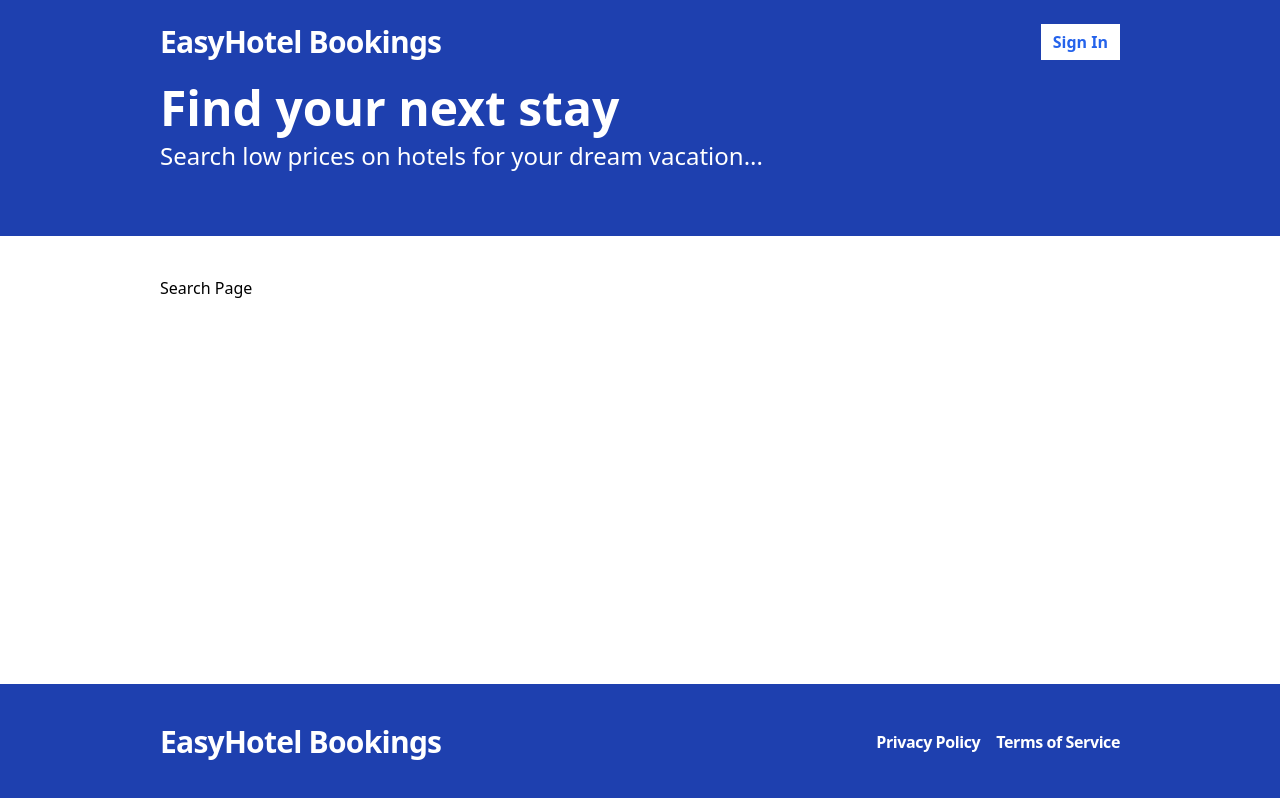
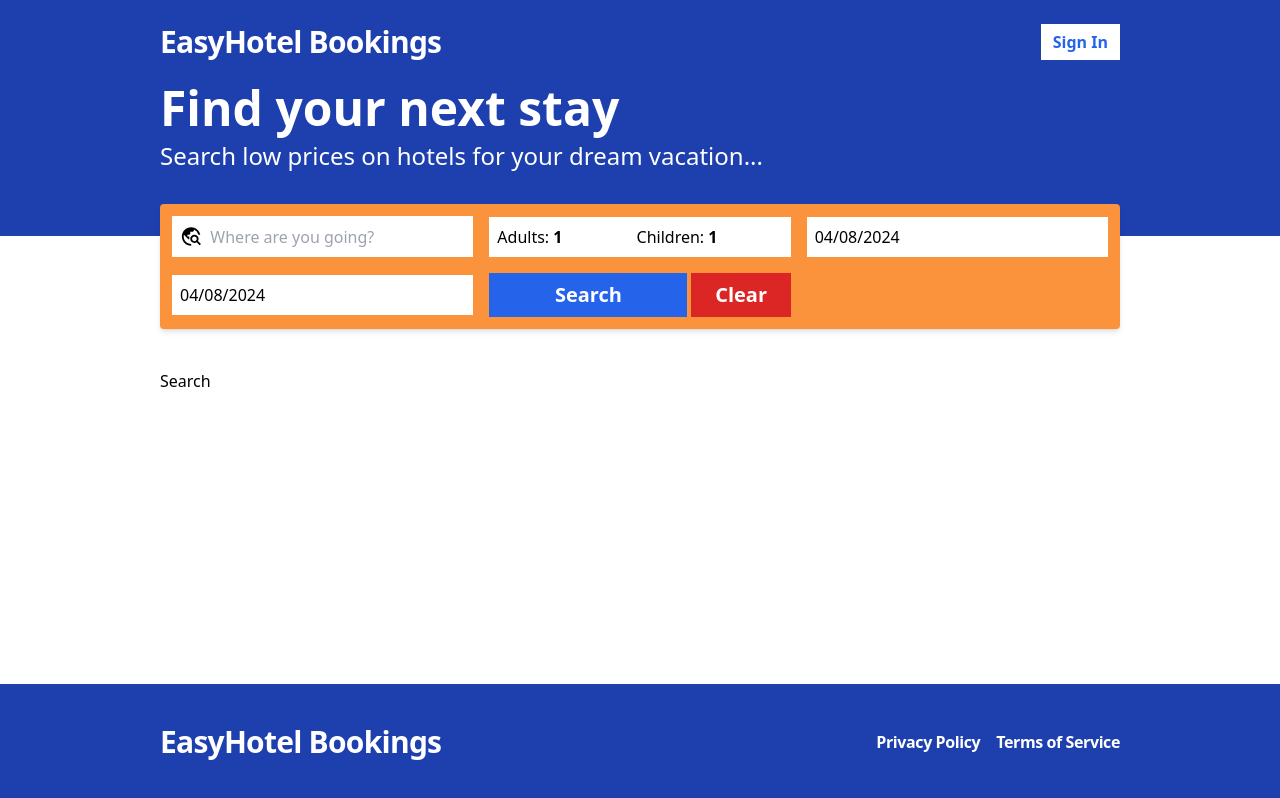
Before and after one commit to alexkasema/easy-hotel-booking, a React (Vite) app in the folder frontend/: page /search in a window 1280 px wide. Built offline with nearby package versions, Linux system fonts and the light colour scheme; no server answers.

Commit message:
Created the search bar component and set up the form to set the search results to the search context

```diff
--- a/frontend/package.json
+++ b/frontend/package.json
@@ -11,6 +11,7 @@
   },
   "dependencies": {
     "react": "^18.2.0",
+    "react-datepicker": "^6.6.0",
     "react-dom": "^18.2.0",
     "react-hook-form": "^7.51.2",
     "react-icons": "^5.0.1",
@@ -19,6 +20,7 @@
   },
   "devDependencies": {
     "@types/react": "^18.2.66",
+    "@types/react-datepicker": "^6.2.0",
     "@types/react-dom": "^18.2.22",
     "@typescript-eslint/eslint-plugin": "^7.2.0",
     "@typescript-eslint/parser": "^7.2.0",
--- a/frontend/src/App.tsx
+++ b/frontend/src/App.tsx
@@ -11,6 +11,7 @@
 import { useAppContext } from "./contexts/AppContext";
 import MyHotels from "./pages/MyHotels";
 import EditHotel from "./pages/EditHotel";
+import Search from "./pages/Search";
 
 function App() {
   const { isLoggedIn } = useAppContext();
@@ -19,7 +20,7 @@
       <Router>
         <Routes>
           <Route path="/" element={<Layout><p>Home Page</p></Layout>} />
-          <Route path="/search" element={<Layout><p>Search Page</p></Layout>} />
+          <Route path="/search" element={<Layout> <Search /> </Layout>} />
           <Route path="/register" element={<Layout> <Register /> </Layout>} />
           <Route path="/sign-in" element={<Layout> <SignIn /> </Layout>} />
           {isLoggedIn && (
--- /dev/null
+++ b/frontend/src/components/SearchBar.tsx
@@ -0,0 +1,113 @@
+import { FormEvent, useState } from "react";
+import { useSearchContext } from "../contexts/SearchContext";
+import { MdTravelExplore } from "react-icons/md";
+import DatePicker from "react-datepicker";
+import "react-datepicker/dist/react-datepicker.css";
+import { useNavigate } from "react-router-dom";
+
+const SearchBar = () => {
+  const navigate = useNavigate();
+  const search = useSearchContext();
+
+  const [destination, setDestination] = useState<string>(search.destination);
+  const [checkIn, setCheckIn] = useState<Date>(search.checkIn);
+  const [checkOut, setCheckOut] = useState<Date>(search.checkOut);
+  const [adultCount, setAdultCount] = useState<number>(search.adultCount);
+  const [childCount, setChildCount] = useState<number>(search.childCount);
+
+  const handleSubmit = (event: FormEvent) => {
+    event.preventDefault();
+    search.saveSearchValues(
+      destination,
+      checkIn,
+      checkOut,
+      adultCount,
+      childCount
+    );
+    navigate("/search");
+  };
+
+  const minDate = new Date();
+  const maxDate = new Date();
+  maxDate.setFullYear(maxDate.getFullYear() + 1);
+
+  return (
+    <form
+      onSubmit={handleSubmit}
+      className="-mt-8 p-3 bg-orange-400 rounded shadow-md grid grid-cols-2 lg:grid-cols-3 2xl:grid-cols-5 items-center gap-4"
+    >
+      <div className="flex flex-row items-center flex-1 bg-white p-2">
+        <MdTravelExplore size={25} className="mr-2" />
+        <input
+          placeholder="Where are you going?"
+          className="text-md w-full focus:outline-none"
+          value={destination}
+          onChange={(event) => setDestination(event.target.value)}
+        />
+      </div>
+
+      <div className="flex bg-white px-2 py-1 gap-2">
+        <label className="items-center flex">
+          Adults:
+          <input
+            className="w-full p-1 focus:outline-none font-bold"
+            type="number"
+            min={1}
+            max={20}
+            value={adultCount}
+            onChange={(event) => setAdultCount(parseInt(event.target.value))}
+          />
+        </label>
+        <label className="items-center flex">
+          Children:
+          <input
+            className="w-full p-1 focus:outline-none font-bold"
+            type="number"
+            min={0}
+            max={20}
+            value={childCount}
+            onChange={(event) => setChildCount(parseInt(event.target.value))}
+          />
+        </label>
+      </div>
+      <div>
+        <DatePicker
+          selected={checkIn}
+          onChange={(date) => setCheckIn(date as Date)}
+          selectsStart
+          startDate={checkIn}
+          endDate={checkOut}
+          minDate={minDate}
+          maxDate={maxDate}
+          placeholderText="Check-in Date"
+          className="min-w-full bg-white p-2 focus:outline-none"
+          wrapperClassName="min-w-full"
+        />
+      </div>
+      <div>
+        <DatePicker
+          selected={checkOut}
+          onChange={(date) => setCheckOut(date as Date)}
+          selectsStart
+          startDate={checkIn}
+          endDate={checkOut}
+          minDate={minDate}
+          maxDate={maxDate}
+          placeholderText="Check-out Date"
+          className="min-w-full bg-white p-2 focus:outline-none"
+          wrapperClassName="min-w-full"
+        />
+      </div>
+      <div className="flex gap-1">
+        <button className="w-2/3 bg-blue-600 text-white h-full p-2 font-bold text-xl hover:bg-blue-500">
+          Search
+        </button>
+        <button className="w-1/3 bg-red-600 text-white h-full p-2 font-bold text-xl hover:bg-red-500">
+          Clear
+        </button>
+      </div>
+    </form>
+  );
+};
+
+export default SearchBar;
--- a/frontend/src/layouts/Layout.tsx
+++ b/frontend/src/layouts/Layout.tsx
@@ -2,6 +2,7 @@
 import Footer from "../components/Footer";
 import Header from "../components/Header"
 import Hero from "../components/Hero";
+import SearchBar from "../components/SearchBar";
 
 interface Props {
     children: React.ReactNode;
@@ -12,6 +13,7 @@
     <div className="flex flex-col min-h-screen">
         <Header />
         <Hero />
+        <div className="container mx-auto"> <SearchBar /> </div>
         <div className="container mx-auto py-10 flex-1">{children}</div>
         <Footer />
     </div>
--- /dev/null
+++ b/frontend/src/pages/Search.tsx
@@ -0,0 +1,12 @@
+import { useSearchContext } from "../contexts/SearchContext";
+
+
+const Search = () => {
+    const search = useSearchContext();
+
+    return (
+        <div>Search</div>
+    )
+}
+
+export default Search;
```
Also changed, not shown: 1 other file (tests, documents, lock files or other folders).
